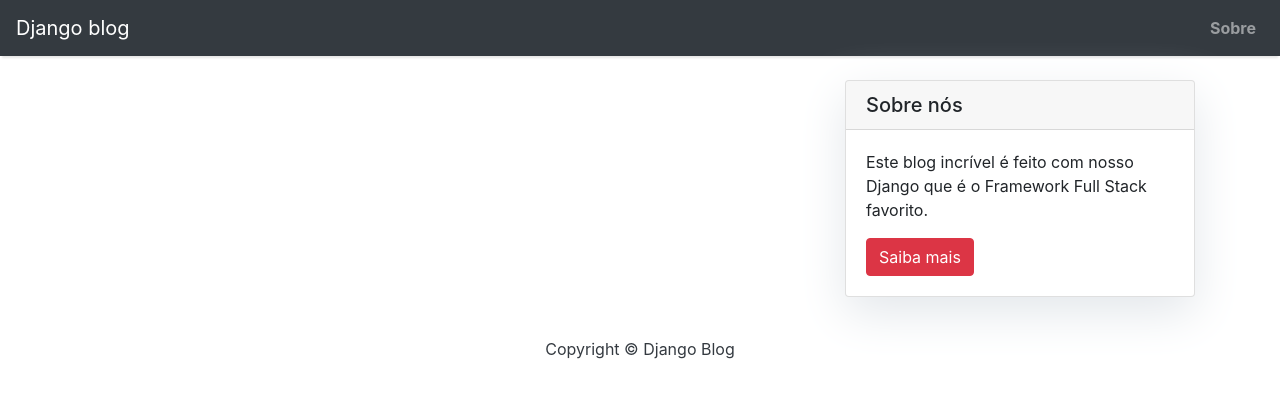
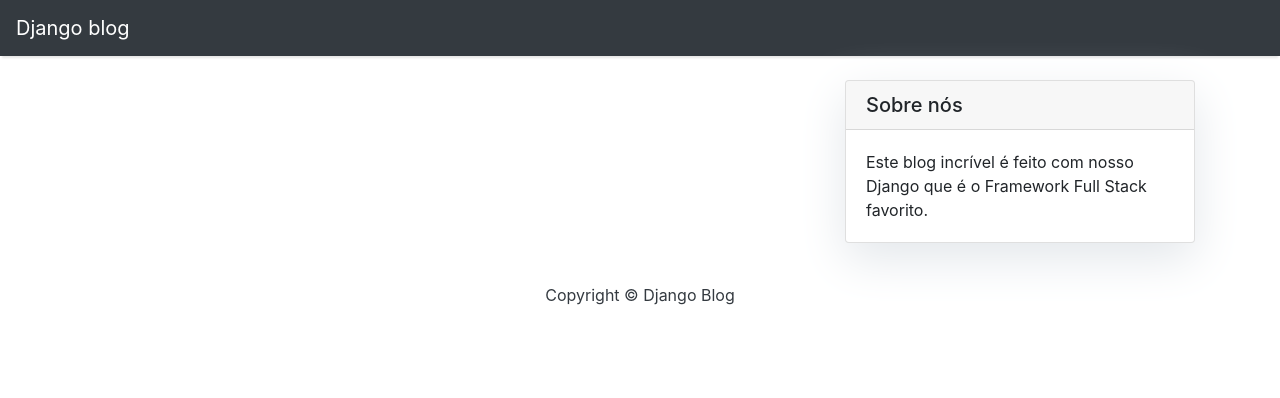
Before and after one commit to leandrocunha526/django-webblog, a Django app: page / in a window 1280 px wide. Shown: the top 398 px of the page. Run offline with Django 3.2, Linux system fonts and the light colour scheme; data that the repository does not hold is empty; some libraries are stand-ins or nearby versions.

Commit message:
Import templates changes

```diff
--- a/templates/base.html
+++ b/templates/base.html
@@ -21,13 +21,6 @@
                     aria-label="Toggle navigation">
                 <span class="navbar-toggler-icon"></span>
             </button>
-            <div class="collapse navbar-collapse" id="navbarResponsive">
-                <ul class="navbar-nav ml-auto">
-                    <li class="nav-item text-black">
-                        <a class="nav-link text-black font-weight-bold" href="#">Sobre</a>
-                    </li>
-                </ul>
-            </div>
         </div>
     </nav>
     {% block content %}
--- a/templates/sidebar.html
+++ b/templates/sidebar.html
@@ -4,7 +4,6 @@
             <h5 class="card-header">Sobre nós</h5>
             <div class="card-body">
                 <p class="card-text">Este blog incrível é feito com nosso Django que é o Framework Full Stack favorito.</p>
-                <a href="#" class="btn btn-danger">Saiba mais</a>
             </div>
         </div>
     </div>
```
